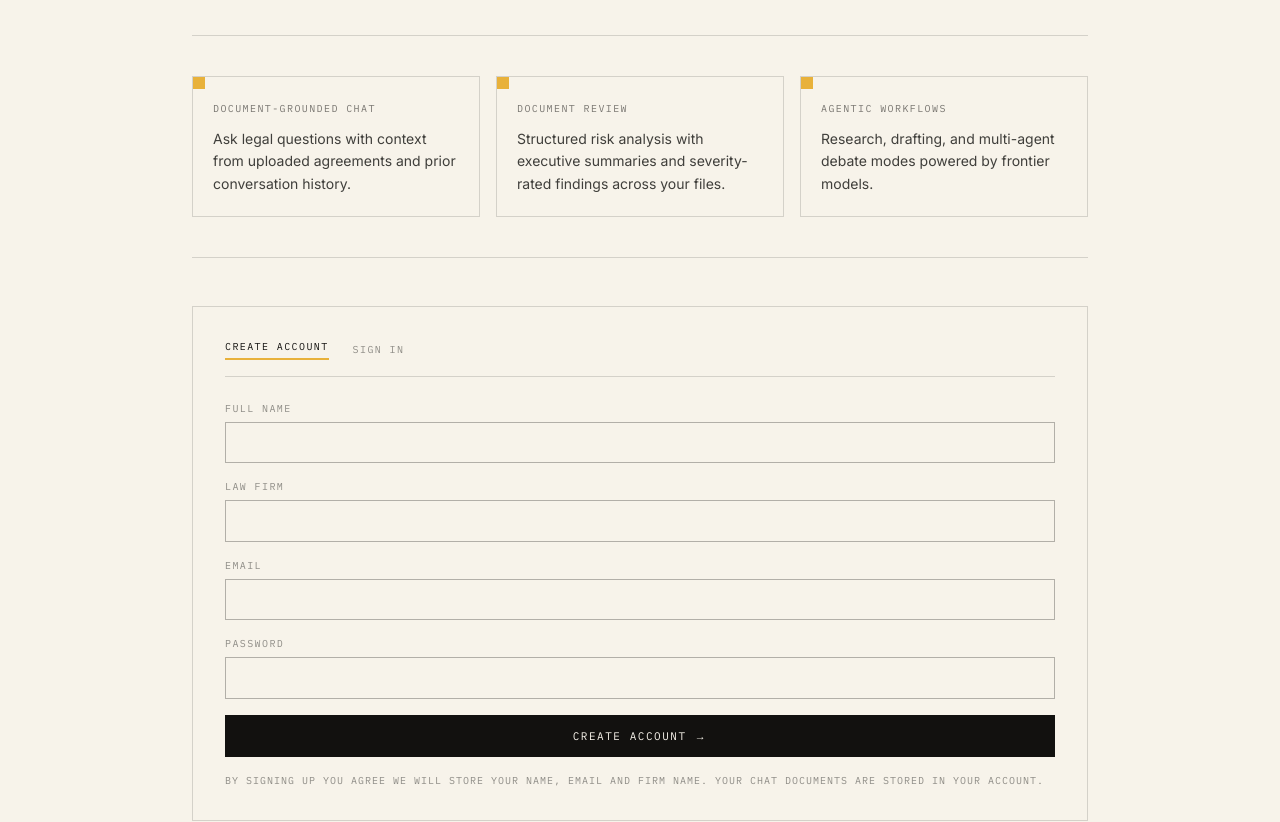
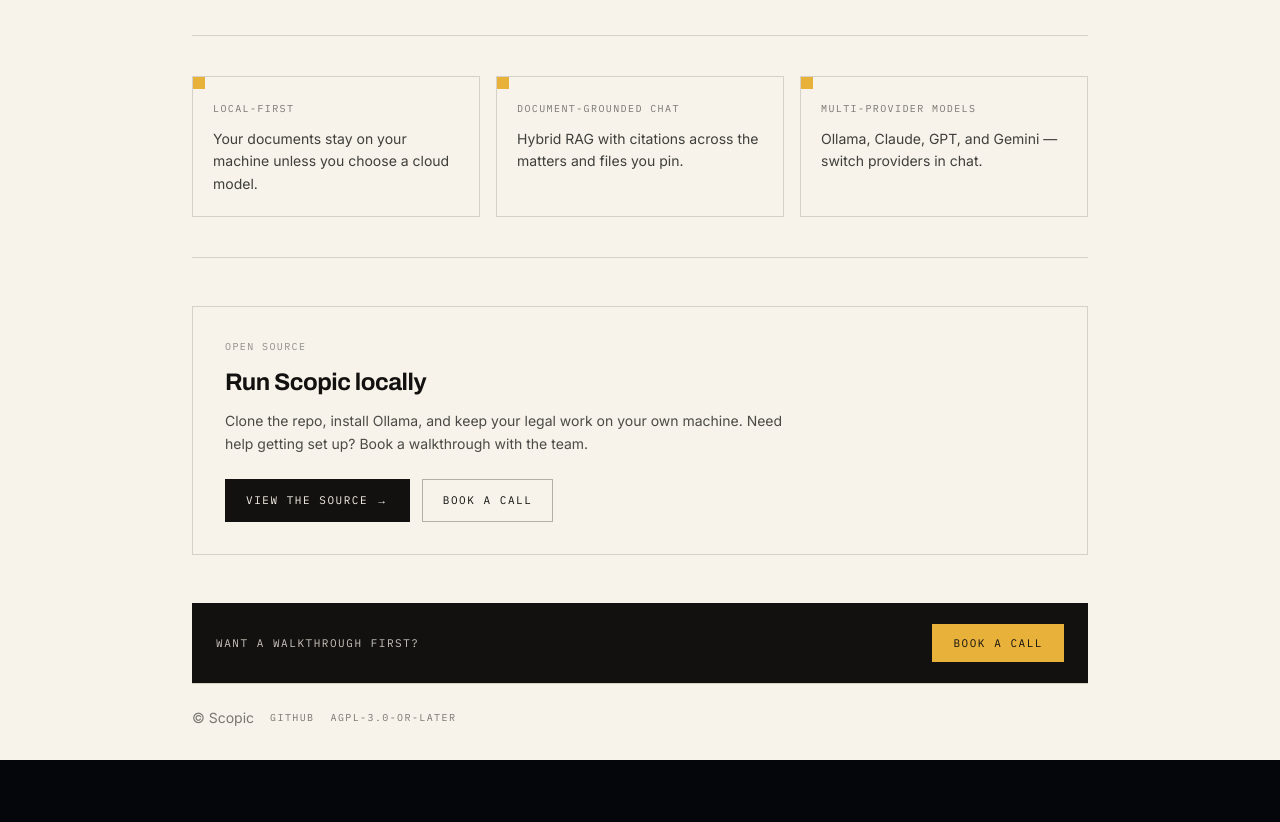
Before and after one commit to ezazahamad2003/founders-v3, a Next.js app in the folder frontend/: page / in a window 1280 px wide. Shown: the part 400-1222 px from the top of the page. After the commit the page ends 1160 px from the top, so only its background shows below. Built offline with nearby package versions, Linux system fonts and the light colour scheme; no server answers.

Commit message:
Serve only the Scopic marketing landing page on production.
Remove AuthGate chat routing, drop signup/sign-in forms, and redirect all app routes to / via middleware.

```diff
--- a/frontend/src/app/layout.tsx
+++ b/frontend/src/app/layout.tsx
@@ -16,9 +16,9 @@ const ibmPlexMono = IBM_Plex_Mono({
   variable: "--font-mono-landing",
 });
 
-const siteTitle = "Scopic | Legal AI workspace";
+const siteTitle = "Scopic";
 const siteDescription =
-  "Agentic frameworks for self-serve legal operations—automated research, drafting, and workflows for modern legal teams.";
+  "A local-first AI workspace for lawyers — your documents stay on your machine.";
 const siteUrl = "https://scopiclegal.com";
 const ogImage = "/images/image.png?v=2";
 
--- a/frontend/src/app/page.tsx
+++ b/frontend/src/app/page.tsx
@@ -1,5 +1,5 @@
-import AuthGate from "@/components/AuthGate";
+import LandingPage from "@/components/LandingPage";
 
 export default function Home() {
-  return <AuthGate />;
+  return <LandingPage />;
 }
--- a/frontend/src/components/LandingPage.tsx
+++ b/frontend/src/components/LandingPage.tsx
@@ -1,7 +1,6 @@
 "use client";
 
-import { useRef, useState } from "react";
-import { supabaseBrowserClient } from "@/lib/supabase/client";
+import { useRef } from "react";
 
 const GITHUB_URL = "https://github.com/ezazahamad2003/scopic";
 const CALENDAR_URL = "https://calendar.app.google/WLR4JQz4XeKhAj9c8";
@@ -9,16 +8,16 @@ const LICENSE_URL = "https://github.com/ezazahamad2003/scopic/blob/main/LICENSE"
 
 const VALUE_TILES = [
   {
-    eyebrow: "Document-grounded chat",
-    body: "Ask legal questions with context from uploaded agreements and prior conversation history.",
+    eyebrow: "Local-first",
+    body: "Your documents stay on your machine unless you choose a cloud model.",
   },
   {
-    eyebrow: "Document review",
-    body: "Structured risk analysis with executive summaries and severity-rated findings across your files.",
+    eyebrow: "Document-grounded chat",
+    body: "Hybrid RAG with citations across the matters and files you pin.",
   },
   {
-    eyebrow: "Agentic workflows",
-    body: "Research, drafting, and multi-agent debate modes powered by frontier models.",
+    eyebrow: "Multi-provider models",
+    body: "Ollama, Claude, GPT, and Gemini — switch providers in chat.",
   },
 ] as const;
 
@@ -29,125 +28,21 @@ function externalLinkProps() {
   };
 }
 
-function formatAuthError(message: string): string {
-  const lower = message.toLowerCase();
-  if (lower.includes("already registered") || lower.includes("already been registered")) {
-    return "An account with this email already exists. Sign in instead.";
-  }
-  if (lower.includes("password") && (lower.includes("weak") || lower.includes("least"))) {
-    return "Password must be at least 8 characters.";
-  }
-  if (lower.includes("invalid login credentials")) {
-    return "Invalid email or password.";
-  }
-  if (lower.includes("network") || lower.includes("fetch")) {
-    return "Network error. Check your connection and try again.";
-  }
-  return message;
-}
+export default function LandingPage() {
+  const ctaRef = useRef<HTMLElement>(null);
 
-export default function LandingPage() {
-  const signupRef = useRef<HTMLElement>(null);
-  const [mode, setMode] = useState<"signup" | "signin">("signup");
-  const [name, setName] = useState("");
-  const [lawFirmName, setLawFirmName] = useState("");
-  const [email, setEmail] = useState("");
-  const [password, setPassword] = useState("");
-  const [loading, setLoading] = useState(false);
-  const [error, setError] = useState<string | null>(null);
-
-  const scrollToSignup = () => {
-    signupRef.current?.scrollIntoView({ behavior: "smooth", block: "start" });
+  const scrollToCta = () => {
+    ctaRef.current?.scrollIntoView({ behavior: "smooth", block: "start" });
   };
-
-  const handleSubmit = async (event: React.FormEvent) => {
-    event.preventDefault();
-    setLoading(true);
-    setError(null);
-
-    const supabase = supabaseBrowserClient();
-    if (!supabase) {
-      setError("Authentication service unavailable.");
-      setLoading(false);
-      return;
-    }
-
-    if (password.length < 8) {
-      setError("Password must be at least 8 characters.");
-      setLoading(false);
-      return;
-    }
-
-    try {
-      if (mode === "signup") {
-        const { data, error: signUpError } = await supabase.auth.signUp({
-          email: email.trim(),
-          password,
-          options: {
-            data: {
-              name: name.trim(),
-              law_firm_name: lawFirmName.trim(),
-              full_name: name.trim(),
-              company_name: lawFirmName.trim(),
-            },
-          },
-        });
-
-        if (signUpError) {
-          setError(formatAuthError(signUpError.message));
-          setLoading(false);
-          return;
-        }
-
-        if (data.user && data.session) {
-          const { error: profileError } = await supabase.from("profiles").insert({
-            id: data.user.id,
-            email: email.trim(),
-            full_name: name.trim(),
-            company_name: lawFirmName.trim(),
-          });
-
-          if (profileError && !profileError.message.toLowerCase().includes("duplicate")) {
-            console.error("Profile insert failed:", profileError.message);
-          }
-        } else if (data.user && !data.session) {
-          setError(
-            "Account created but email confirmation is required. Ask an admin to disable confirmations for immediate access."
-          );
-          setLoading(false);
-          return;
-        }
-      } else {
-        const { error: signInError } = await supabase.auth.signInWithPassword({
-          email: email.trim(),
-          password,
-        });
-
-        if (signInError) {
-          setError(formatAuthError(signInError.message));
-          setLoading(false);
-          return;
-        }
-      }
-    } catch {
-      setError("Network error. Check your connection and try again.");
-    } finally {
-      setLoading(false);
-    }
-  };
-
-  const inputClassName =
-    "block w-full border border-ink/30 bg-ivory px-3 py-2.5 font-mono text-[13px] text-ink placeholder:text-ink/40 focus:border-ink focus:outline-none focus:ring-1 focus:ring-saffron-400";
 
   return (
     <div className="min-h-screen bg-ivory text-ink">
       <div className="mx-auto flex min-h-screen max-w-[960px] flex-col px-6 py-8 sm:px-8">
-        {/* Top bar */}
         <header className="flex flex-wrap items-center justify-between gap-4 border-b border-ink/15 pb-6">
           <div className="flex items-center gap-3">
             <span className="inline-block size-3 bg-saffron-400" aria-hidden />
             <span className="font-mono text-[10px] uppercase tracking-[0.18em] text-ink/55">
-              Legal AI workspace
+              Local-first legal AI
             </span>
           </div>
           <div className="flex items-center gap-5">
@@ -171,17 +66,15 @@ export default function LandingPage() {
           </div>
         </header>
 
-        {/* Hero */}
         <section className="border-b border-ink/15 py-10 sm:py-12">
           <h1 className="font-display text-5xl font-bold tracking-[-0.03em] sm:text-6xl">SCOPIC</h1>
           <p className="mt-5 max-w-2xl font-serif text-lg italic text-ink/70 sm:text-xl">
-            An AI workspace for legal teams — research, review, and draft with your documents in
-            context.
+            A local-first AI workspace for lawyers — your documents stay on your machine.
           </p>
           <div className="mt-8 flex flex-wrap items-center gap-5">
             <button
               type="button"
-              onClick={scrollToSignup}
+              onClick={scrollToCta}
               className="inline-flex items-center gap-2 border border-ink bg-ink px-5 py-3 font-mono text-[11px] uppercase tracking-[0.14em] text-ivory transition hover:bg-saffron-400 hover:text-ink"
             >
               Get started →
@@ -196,7 +89,6 @@ export default function LandingPage() {
           </div>
         </section>
 
-        {/* Value tiles */}
         <section className="grid gap-4 border-b border-ink/15 py-10 sm:grid-cols-3">
           {VALUE_TILES.map((tile) => (
             <article key={tile.eyebrow} className="relative border border-ink/15 p-5 pt-6">
@@ -212,132 +104,37 @@ export default function LandingPage() {
           ))}
         </section>
 
-        {/* Signup card */}
-        <section ref={signupRef} className="py-10 sm:py-12">
-          <div className="border border-ink/15 bg-ivory p-6 sm:p-8">
-            <div className="mb-6 flex gap-6 border-b border-ink/15 pb-4">
-              <button
-                type="button"
-                onClick={() => {
-                  setMode("signup");
-                  setError(null);
-                }}
-                className={`font-mono text-[10px] uppercase tracking-[0.14em] transition ${
-                  mode === "signup"
-                    ? "border-b-2 border-saffron-400 pb-1 text-ink"
-                    : "text-ink/45 hover:text-ink/70"
-                }`}
+        <section ref={ctaRef} className="py-10 sm:py-12">
+          <div className="border border-ink/15 p-6 sm:p-8">
+            <p className="font-mono text-[10px] uppercase tracking-[0.14em] text-ink/45">
+              Open source
+            </p>
+            <h2 className="mt-3 font-display text-2xl font-bold tracking-[-0.02em]">
+              Run Scopic locally
+            </h2>
+            <p className="mt-3 max-w-xl text-sm leading-relaxed text-ink/75">
+              Clone the repo, install Ollama, and keep your legal work on your own machine. Need help
+              getting set up? Book a walkthrough with the team.
+            </p>
+            <div className="mt-6 flex flex-wrap gap-3">
+              <a
+                href={GITHUB_URL}
+                {...externalLinkProps()}
+                className="inline-flex items-center border border-ink bg-ink px-5 py-3 font-mono text-[11px] uppercase tracking-[0.14em] text-ivory transition hover:bg-saffron-400 hover:text-ink"
               >
-                Create account
-              </button>
-              <button
-                type="button"
-                onClick={() => {
-                  setMode("signin");
-                  setError(null);
-                }}
-                className={`font-mono text-[10px] uppercase tracking-[0.14em] transition ${
-                  mode === "signin"
-                    ? "border-b-2 border-saffron-400 pb-1 text-ink"
-                    : "text-ink/45 hover:text-ink/70"
-                }`}
+                View the source →
+              </a>
+              <a
+                href={CALENDAR_URL}
+                {...externalLinkProps()}
+                className="inline-flex items-center border border-ink/30 px-5 py-3 font-mono text-[11px] uppercase tracking-[0.14em] text-ink transition hover:border-ink"
               >
-                Sign in
-              </button>
+                Book a call
+              </a>
             </div>
-
-            <form onSubmit={handleSubmit} className="space-y-4">
-              {mode === "signup" && (
-                <>
-                  <label className="block">
-                    <span className="mb-1.5 block font-mono text-[10px] uppercase tracking-[0.14em] text-ink/45">
-                      Full name
-                    </span>
-                    <input
-                      type="text"
-                      required
-                      autoComplete="name"
-                      value={name}
-                      onChange={(e) => setName(e.target.value)}
-                      className={inputClassName}
-                    />
-                  </label>
-                  <label className="block">
-                    <span className="mb-1.5 block font-mono text-[10px] uppercase tracking-[0.14em] text-ink/45">
-                      Law firm
-                    </span>
-                    <input
-                      type="text"
-                      required
-                      autoComplete="organization"
-                      value={lawFirmName}
-                      onChange={(e) => setLawFirmName(e.target.value)}
-                      className={inputClassName}
-                    />
-                  </label>
-                </>
-              )}
-
-              <label className="block">
-                <span className="mb-1.5 block font-mono text-[10px] uppercase tracking-[0.14em] text-ink/45">
-                  Email
-                </span>
-                <input
-                  type="email"
-                  required
-                  autoComplete="email"
-                  value={email}
-                  onChange={(e) => setEmail(e.target.value)}
-                  className={inputClassName}
-                />
-              </label>
-
-              <label className="block">
-                <span className="mb-1.5 block font-mono text-[10px] uppercase tracking-[0.14em] text-ink/45">
-                  Password
-                </span>
-                <input
-                  type="password"
-                  required
-                  minLength={8}
-                  autoComplete={mode === "signup" ? "new-password" : "current-password"}
-                  value={password}
-                  onChange={(e) => setPassword(e.target.value)}
-                  className={inputClassName}
-                />
-              </label>
-
-              {error && (
-                <p className="font-mono text-[10px] uppercase tracking-[0.10em] text-destructive">
-                  {error}
-                </p>
-              )}
-
-              <button
-                type="submit"
-                disabled={loading}
-                className="inline-flex w-full items-center justify-center border border-ink bg-ink px-4 py-3 font-mono text-[11px] uppercase tracking-[0.14em] text-ivory transition hover:bg-saffron-400 hover:text-ink disabled:opacity-50"
-              >
-                {loading
-                  ? mode === "signup"
-                    ? "Creating account…"
-                    : "Signing in…"
-                  : mode === "signup"
-                    ? "Create account →"
-                    : "Sign in →"}
-              </button>
-
-              {mode === "signup" && (
-                <p className="font-mono text-[10px] uppercase tracking-[0.10em] text-ink/45">
-                  By signing up you agree we will store your name, email and firm name. Your chat
-                  documents are stored in your account.
-                </p>
-              )}
-            </form>
           </div>
         </section>
 
-        {/* Talk-to-us strip */}
         <section className="flex flex-wrap items-center justify-between gap-4 border-y border-ink/15 bg-ink px-6 py-5 text-ivory">
           <p className="font-mono text-[11px] uppercase tracking-[0.14em] text-ivory/80">
             Want a walkthrough first?
@@ -351,7 +148,6 @@ export default function LandingPage() {
           </a>
         </section>
 
-        {/* Footer */}
         <footer className="mt-auto flex flex-wrap items-center gap-4 border-t border-ink/15 pt-6 text-sm text-ink/55">
           <span>© Scopic</span>
           <a
```
Also changed, not shown: frontend/src/middleware.ts (added, +16 -0 lines).
